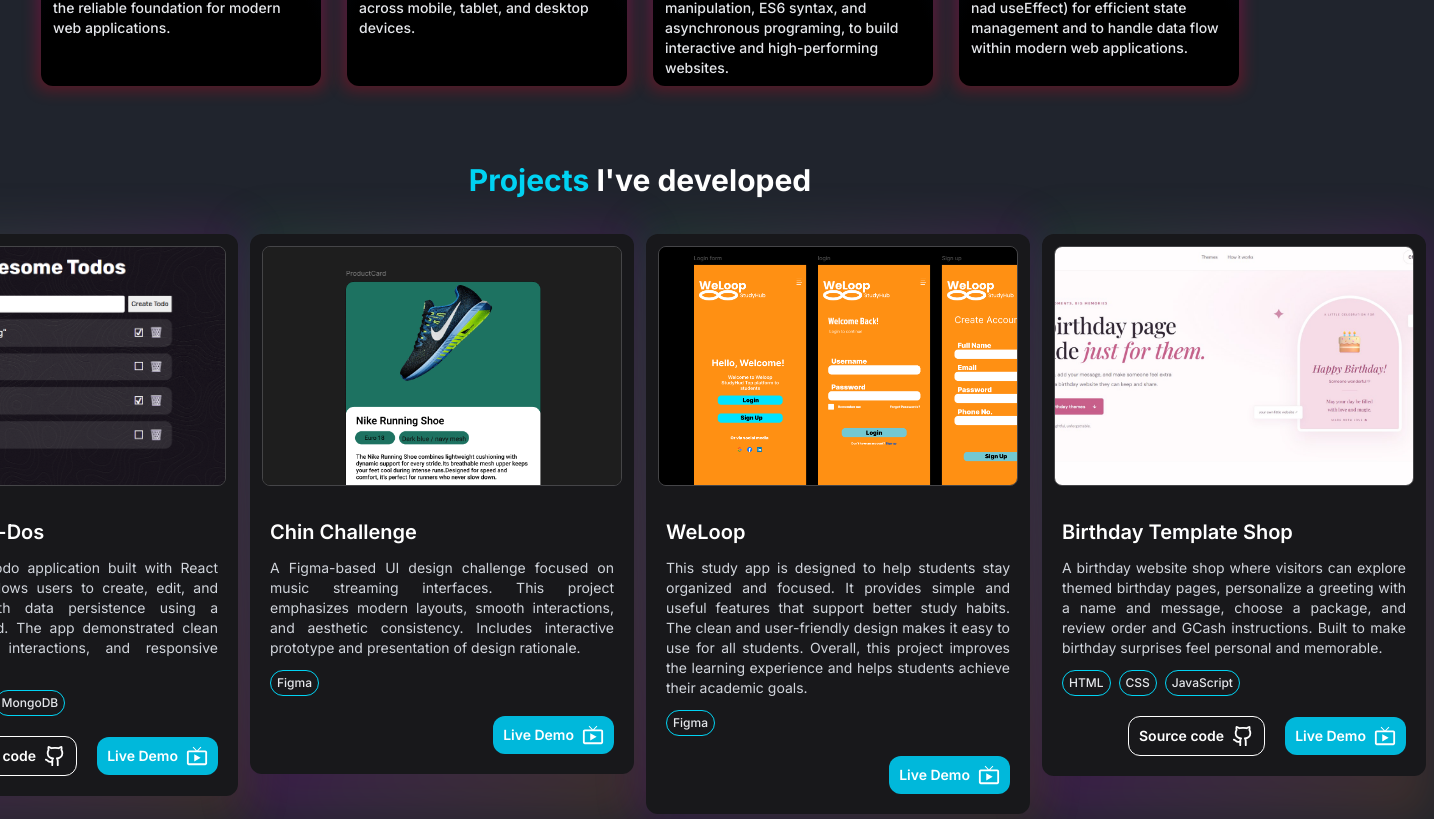
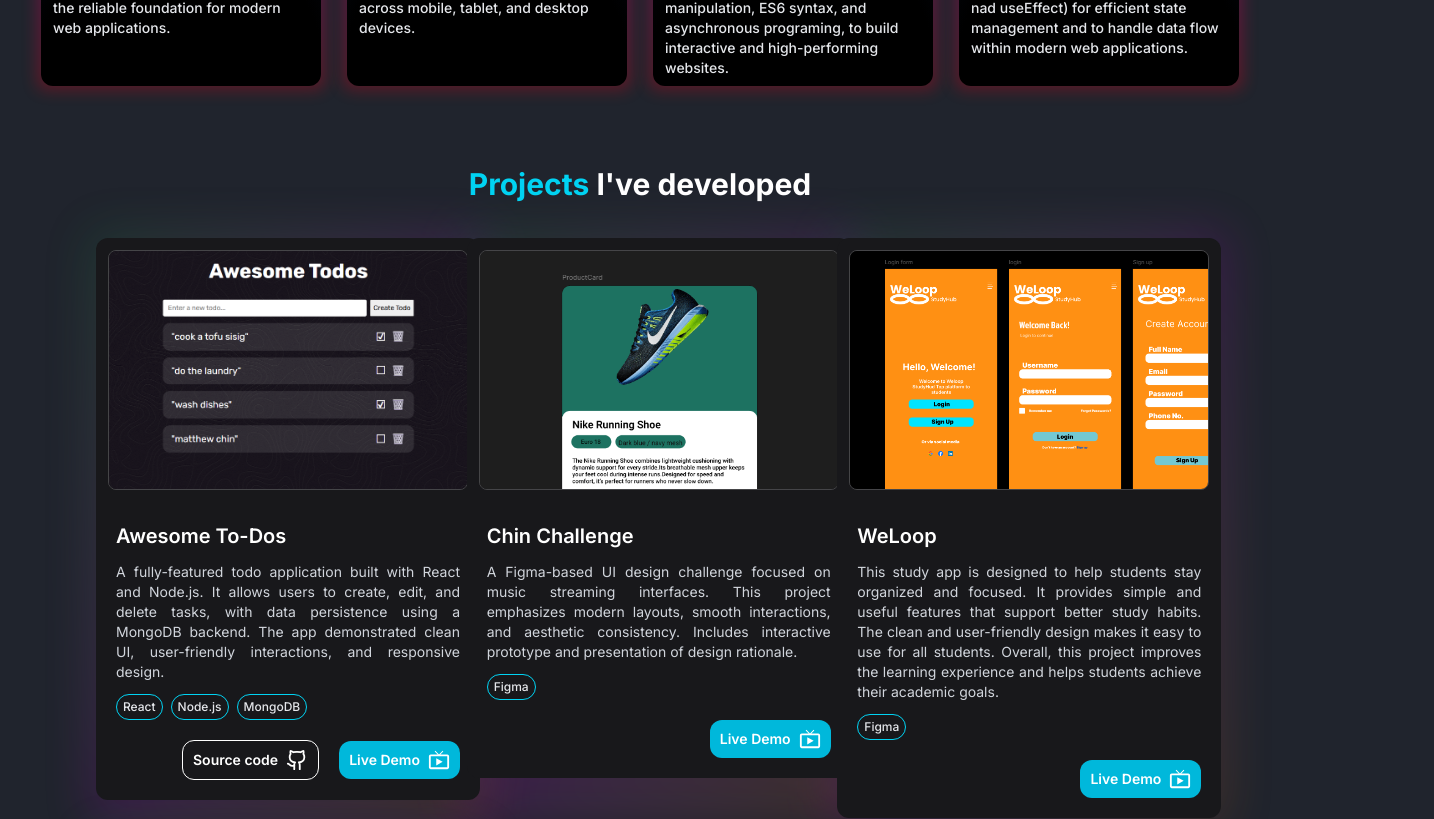
Before and after one commit to matthew17n/Portfolio, a React (Vite) app: page /#home in a window 1280 px wide. Shown: the part 1680-2499 px from the top of the page, 1434 px wide, since content can reach past the window. Built offline with nearby package versions, Linux system fonts and the light colour scheme.

Commit message:
Refactor Portfolio component layout and key usage

```diff
--- a/src/pages/Portfolio.jsx
+++ b/src/pages/Portfolio.jsx
@@ -1,21 +1,26 @@
+
 import { CardThumbnail } from "../components/Cards";
 import { projects } from "../lib/data";
 
 export default function Portfoliopage() {
     return (
-        <section className="flex flex-col items-center mt-9" id="projects">
-            <h1 className="inter-bold text-3xl text-white">
+        <section
+            className="flex w-full flex-col items-center px-4 py-10"
+            id="projects"
+        >
+            <h1 className="inter-bold text-center text-3xl text-white">
                 <span className="text-cyan-400">Projects</span> I&apos;ve developed
             </h1>
-            <div className="mt-9 flex flex-row gap-3">
+
+            <div className="mt-9 grid w-full max-w-7xl grid-cols-1 items-stretch gap-6 sm:grid-cols-2 xl:grid-cols-3">
                 {projects.map((project, index) => (
                     <CardThumbnail
-                        key={index}
+                        key={project.projectName || index}
                         projectName={project.projectName}
                         thumbnail={project.thumbnail}
                         overview={project.overview}
                         tools={project.tools}
-                        githubLink={project?.githubLink}
+                        githubLink={project.githubLink}
                         liveDemo={project.liveDemo}
                     />
                 ))}
```
